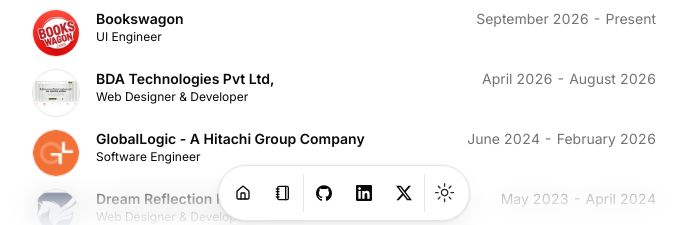
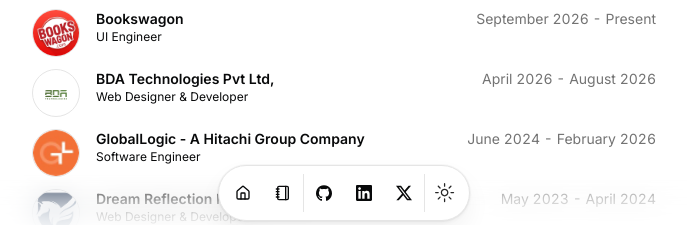
Before and after one commit to CodewithShashi/shashishekhar.com, a Next.js app: page / in a window 1280 px wide. Shown: the part 563-788 px from the top of the page, without its empty margins (296-983 px from the left). Built offline with nearby package versions, Linux system fonts and the light colour scheme.

Commit message:
Update resume.tsx

```diff
--- a/src/data/resume.tsx
+++ b/src/data/resume.tsx
@@ -104,7 +104,7 @@ export const DATA = {
       badges: [],
       location: "Freelancing (Remote)",
       title: "Web Designer & Developer",
-      logoUrl: "/BDA OS.PNG",
+      logoUrl: "/BDA_Tech.png",
       start: "April 2026",
       end: "August 2026",
       description:
```
